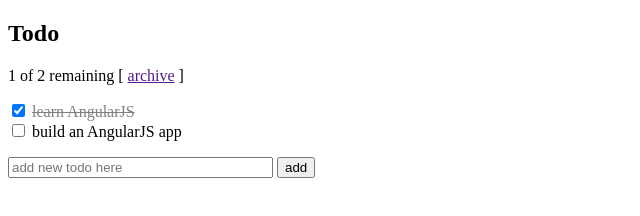
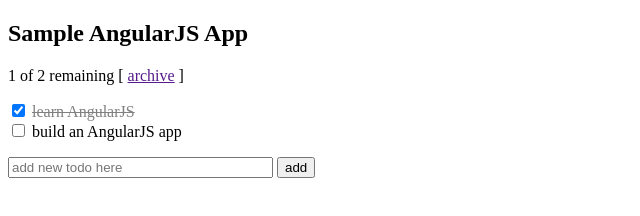
Before and after one commit to sanatsathyan/angular-js-aws-codepipeline, a website: page index.html in a window 1280 px wide. Shown: the whole page, without its empty margins (0-640 px from the left). Drawn offline with nearby package versions, Linux system fonts and the light colour scheme; files that its build step writes are made by us from their sources.

```diff
--- a/index.html
+++ b/index.html
@@ -6,7 +6,7 @@
     <script src="./bundle.js"></script>
   </head>
   <body>
-    <h2>Todo</h2>
+    <h2>Sample AngularJS App</h2>
     <div ng-controller="TodoListController as todoList">
       <span
         >{{todoList.remaining()}} of {{todoList.todos.length}} remaining</span
```
